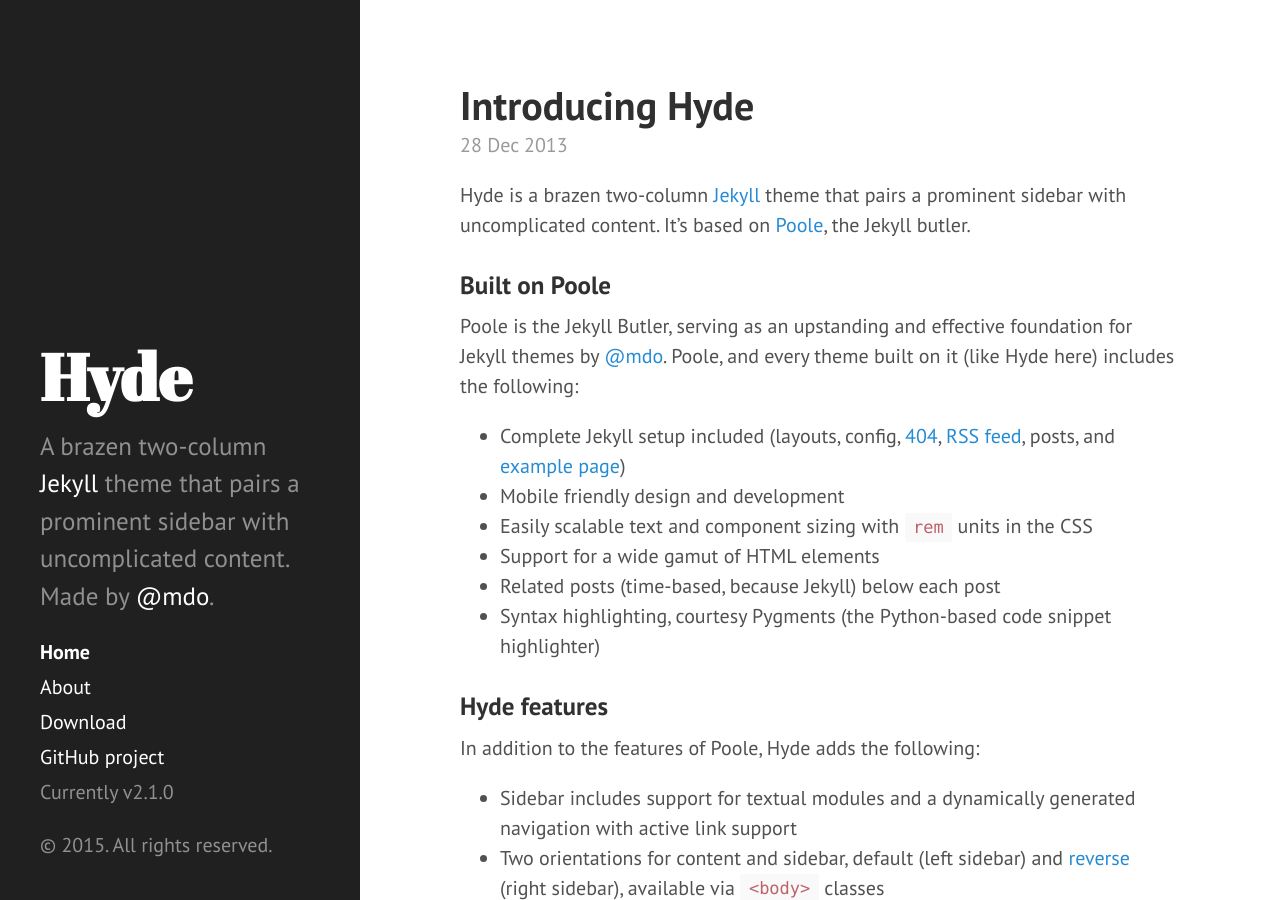
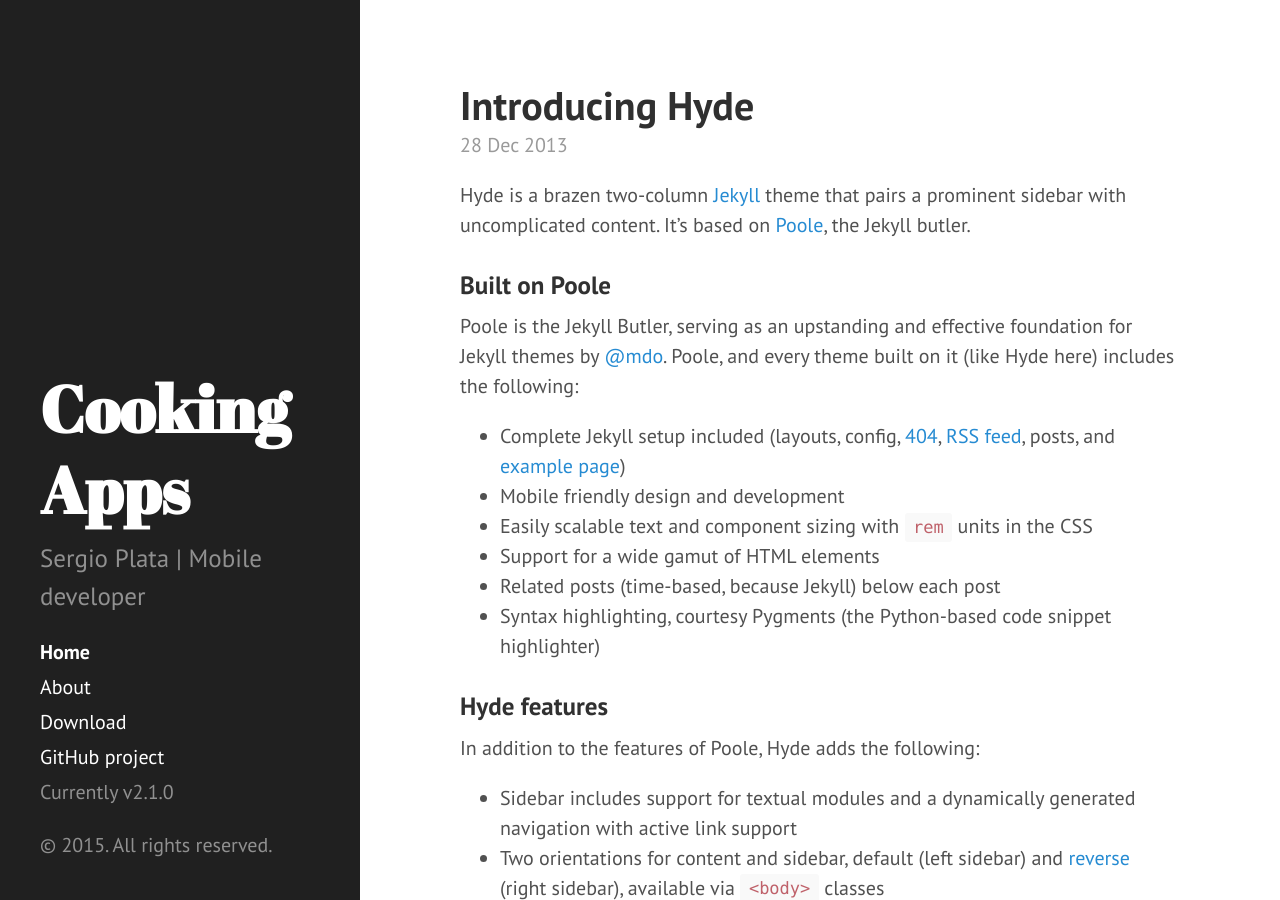
Before and after one commit to splata/splata.github.io, a Jekyll site: the page built from index.html, in a window 1280 px wide and 900 px high. Built offline with Jekyll 4.4.1, drawn with Linux system fonts in a browser that asks for light colours; Markdown is read by kramdown in place of the engine named in the settings; the list of posts is cut into pages by our own code.

Commit message:
config changes

```diff
--- a/_config.yml
+++ b/_config.yml
@@ -7,15 +7,15 @@ permalink:        pretty
 relative_permalinks: true
 
 # Setup
-title:            Hyde
+title:            Cooking Apps
 tagline:          'A Jekyll theme'
-description:      'A brazen two-column <a href="http://jekyllrb.com" target="_blank">Jekyll</a> theme that pairs a prominent sidebar with uncomplicated content. Made by <a href="https://twitter.com/mdo" target="_blank">@mdo</a>.'
-url:              http://hyde.getpoole.com
+description:      'Sergio Plata | Mobile developer'
+url:              http://splata.github.io/
 baseurl:          /
 
 author:
-  name:           'Mark Otto'
-  url:            https://twitter.com/mdo
+  name:           'Sergio Plata'
+  url:            https://twitter.com/cooking_apps
 
 paginate:         5
 
```
